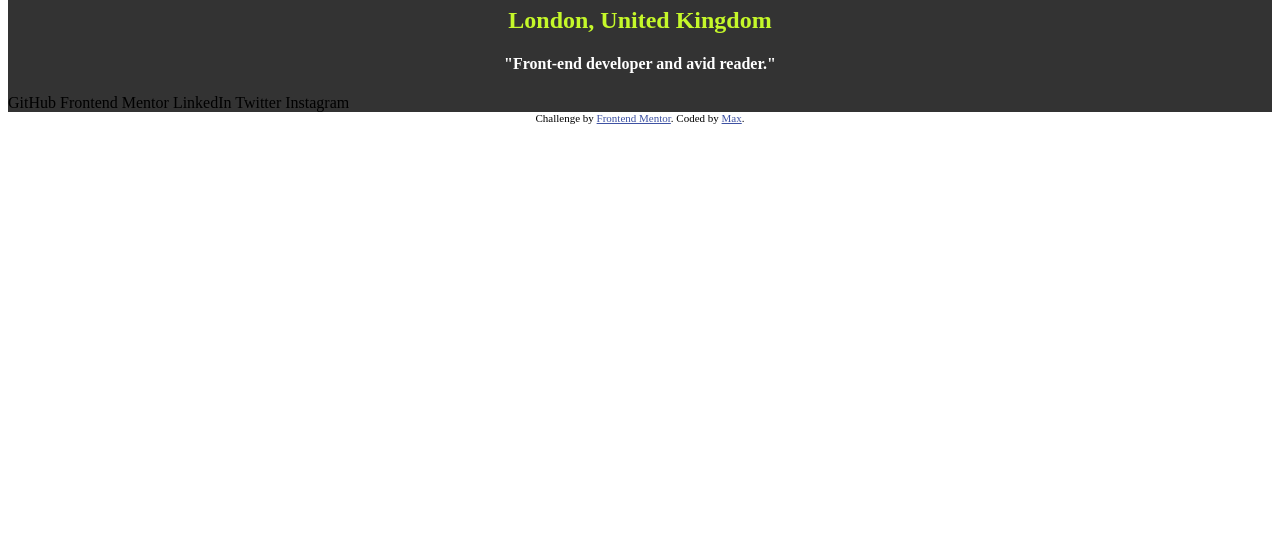
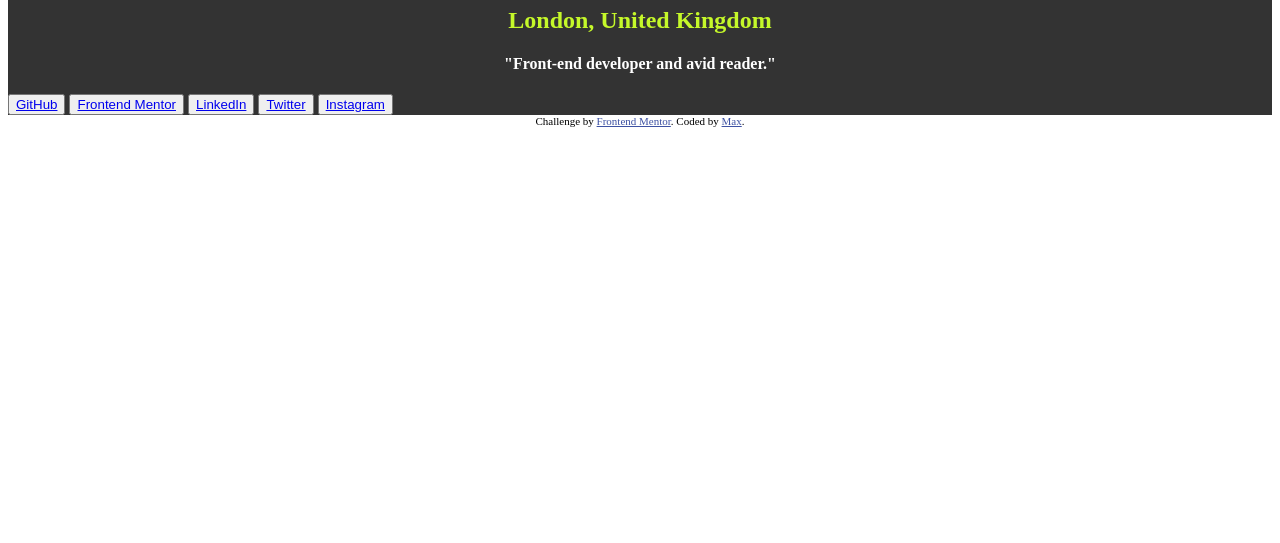
Before and after one commit to max-rains/social-links-profile, a plain HTML site: page index.html in a window 1280 px wide. Shown: the part 257-800 px from the top of the page. Drawn offline with Linux system fonts and the light colour scheme.

Commit message:
Changes to be committed: make buttons

```diff
--- a/index.html
+++ b/index.html
@@ -54,7 +54,23 @@
       <h2 id="city">London, United Kingdom</h2>
 
       <h4 id="tagline">"Front-end developer and avid reader."</h4>
-      GitHub Frontend Mentor LinkedIn Twitter Instagram
+      <div class="socialButtons">
+        <button>
+          <a href="https://www.github.com">GitHub</a>
+        </button>
+        <button>
+          <a href="https://www.github.com">Frontend Mentor</a>
+        </button>
+        <button>
+          <a href="https://www.github.com">LinkedIn</a>
+        </button>
+        <button>
+          <a href="https://www.github.com">Twitter</a>
+        </button>
+        <button>
+          <a href="https://www.github.com">Instagram</a>
+        </button>
+      </div>
     </div>
 
     <div class="attribution">
```
